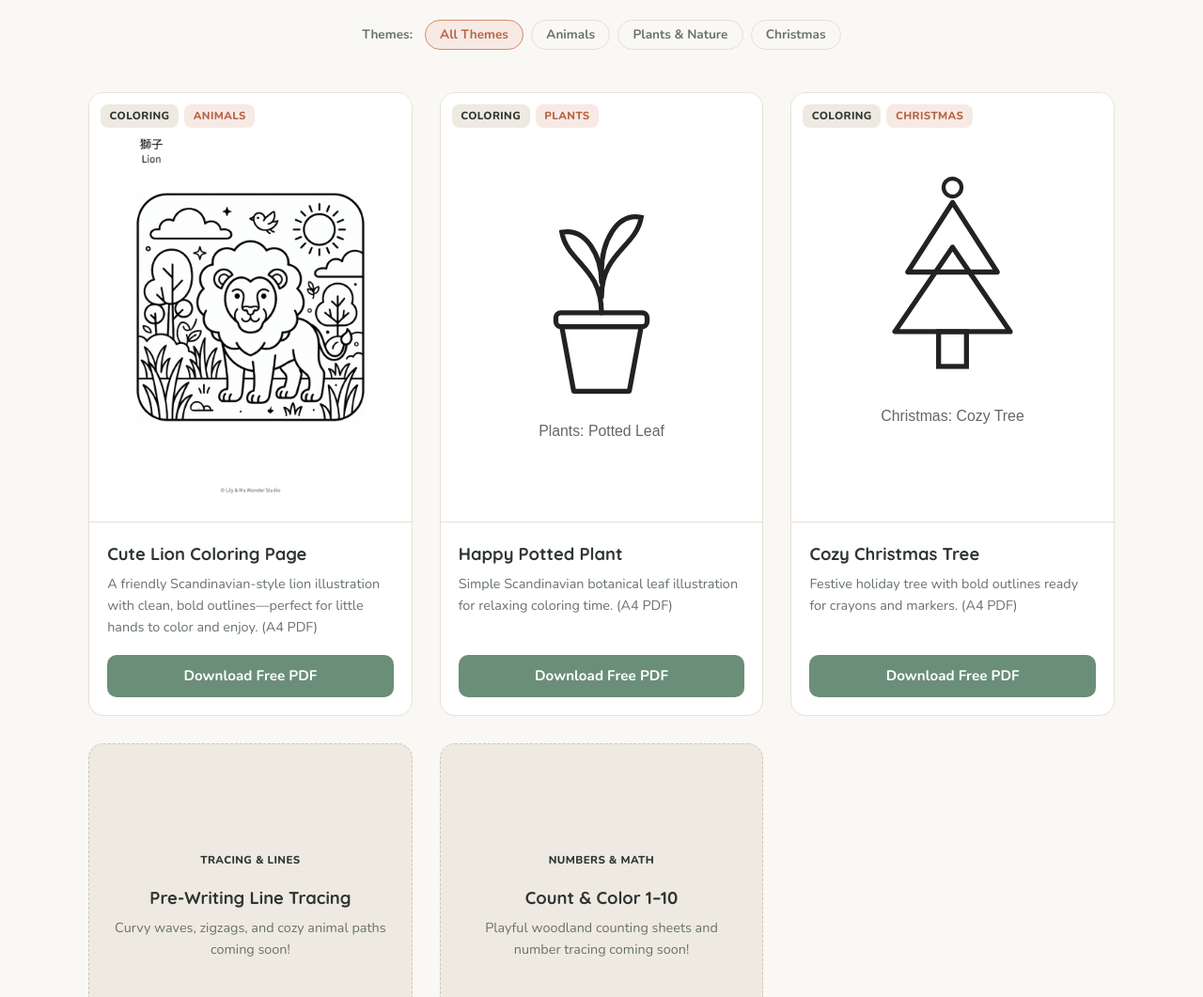
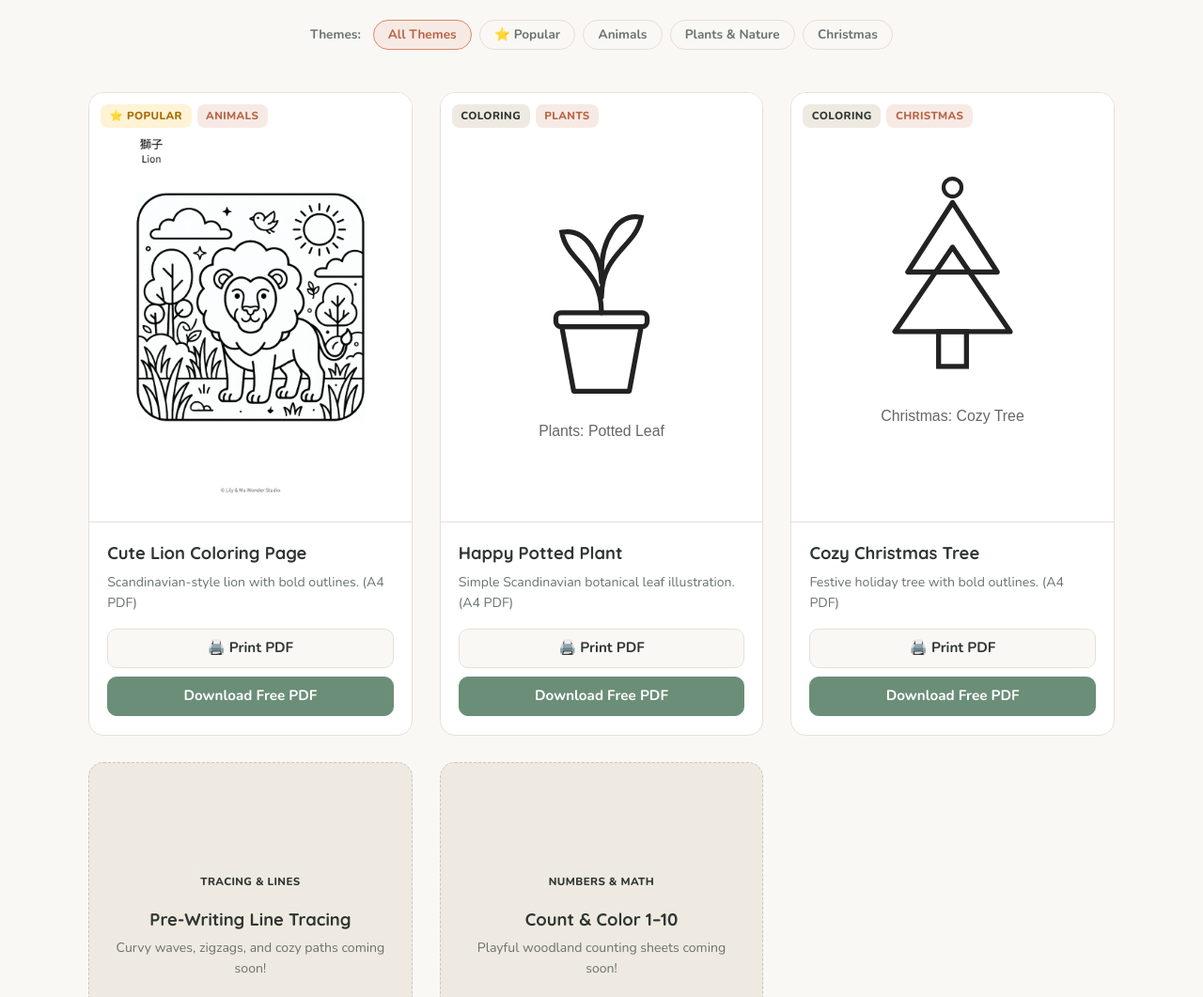
Before and after one commit to lilyandmu/lilymu-wonder-studio, a plain HTML site: page index.html in a window 1280 px wide. Shown: the part 351-1412 px from the top of the page at 94% size. Drawn offline with nearby package versions, Linux system fonts and the light colour scheme.

Commit message:
Add files via upload

```diff
--- a/index.html
+++ b/index.html
@@ -119,7 +119,7 @@
       gap: 0.5rem;
       margin: 0 auto 2.2rem;
       padding: 0.6rem 1rem;
-      max-width: 760px;
+      max-width: 820px;
     }
 
     .sub-filter-bar.hidden {
@@ -235,8 +235,13 @@
       color: #B86446;
     }
 
+    .badge.popular {
+      background-color: #FFF3D6;
+      color: #A66B00;
+    }
+
     .card-body {
-      padding: 1.2rem;
+      padding: 1.15rem 1.2rem 1.25rem;
       flex-grow: 1;
       display: flex;
       flex-direction: column;
@@ -247,31 +252,63 @@
       font-family: 'Quicksand', sans-serif;
       font-size: 1.15rem;
       font-weight: 700;
-      margin-bottom: 0.35rem;
+      margin-bottom: 0.3rem;
     }
 
     .card-desc {
       color: var(--text-muted);
-      font-size: 0.9rem;
-      margin-bottom: 1.1rem;
+      font-size: 0.88rem;
+      margin-bottom: 0.95rem;
+    }
+
+    /* 卡片與預覽視窗底部：Print PDF 在上、Download 在下，兩顆同寬同高 */
+    .card-actions,
+    .modal-actions {
+      display: flex;
+      flex-direction: column;
+      gap: 0.55rem;
+      width: 100%;
+    }
+
+    .btn-print,
+    .btn-download {
+      display: flex;
+      align-items: center;
+      justify-content: center;
+      gap: 0.4rem;
+      width: 100%;
+      height: 42px;
+      padding: 0 1rem;
+      border-radius: 10px;
+      font-family: 'Nunito', sans-serif;
+      font-weight: 700;
+      font-size: 0.95rem;
+      line-height: 1;
+      text-decoration: none;
+      cursor: pointer;
+      transition: all 0.2s ease;
+    }
+
+    .btn-print {
+      background-color: var(--bg-cream);
+      color: var(--text-dark);
+      border: 1.5px solid var(--border-light);
+    }
+
+    .btn-print:hover {
+      background-color: var(--warm-sand);
+      border-color: var(--sage-green);
     }
 
     .btn-download {
-      display: block;
-      width: 100%;
-      text-align: center;
       background-color: var(--sage-green);
       color: #FFFFFF;
-      text-decoration: none;
-      font-weight: 700;
-      font-size: 0.95rem;
-      padding: 0.65rem 1rem;
-      border-radius: 10px;
-      transition: background-color 0.2s ease;
+      border: 1.5px solid var(--sage-green);
     }
 
     .btn-download:hover {
       background-color: var(--sage-hover);
+      border-color: var(--sage-hover);
     }
 
     /* Coming Soon Placeholder Card */
@@ -302,7 +339,7 @@
     .modal-content {
       background: #FFFFFF;
       border-radius: 16px;
-      max-width: 540px;
+      max-width: 500px;
       width: 100%;
       padding: 1.5rem;
       text-align: center;
@@ -321,7 +358,7 @@
     }
 
     .modal-content img {
-      max-height: 62vh;
+      max-height: 58vh;
       width: auto;
       max-width: 100%;
       border: 1px solid var(--border-light);
@@ -366,6 +403,7 @@
   <div class="sub-filter-bar" id="coloringSubBar">
     <span class="sub-label">Themes:</span>
     <button class="sub-btn active" data-sub="all">All Themes</button>
+    <button class="sub-btn" data-sub="popular">⭐ Popular</button>
     <button class="sub-btn" data-sub="animals">Animals</button>
     <button class="sub-btn" data-sub="plants">Plants &amp; Nature</button>
     <button class="sub-btn" data-sub="christmas">Christmas</button>
@@ -375,11 +413,11 @@
   <main class="container">
     <div class="grid" id="gallery">
 
-     <!-- 卡片 1：塗色圖 -> Animals -->
-      <article class="card" data-category="coloring" data-sub="animals">
+      <!-- 卡片 1：塗色圖 -> Animals -->
+      <article class="card" data-category="coloring" data-sub="animals" data-popular="true">
         <div class="card-thumb" onclick="openPreview(this, 'Cute Lion Coloring Page', 'downloads/animal-lion.pdf')">
           <div class="badge-group">
-            <span class="badge">Coloring</span>
+            <span class="badge popular">⭐ Popular</span>
             <span class="badge sub">Animals</span>
           </div>
           <img src="images/animal-lion.png" alt="Cute Lion Printable Coloring Page">
@@ -387,14 +425,17 @@
         <div class="card-body">
           <div>
             <h2 class="card-title">Cute Lion Coloring Page</h2>
-            <p class="card-desc">A friendly Scandinavian-style lion illustration with clean, bold outlines—perfect for little hands to color and enjoy. (A4 PDF)</p>
+            <p class="card-desc">Scandinavian-style lion with bold outlines. (A4 PDF)</p>
           </div>
-          <a href="downloads/animal-lion.pdf" download class="btn-download">Download Free PDF</a>
+          <div class="card-actions">
+            <button type="button" class="btn-print" onclick="recordClick('animal-lion'); printPDF('downloads/animal-lion.pdf')">🖨️ Print PDF</button>
+            <a href="downloads/animal-lion.pdf" download class="btn-download" onclick="recordClick('animal-lion')">Download Free PDF</a>
+          </div>
         </div>
       </article>
 
       <!-- 範例卡片 2：塗色圖 -> Plants & Nature -->
-      <article class="card" data-category="coloring" data-sub="plants">
+      <article class="card" data-category="coloring" data-sub="plants" data-popular="false">
         <div class="card-thumb" onclick="openPreview(this, 'Happy Potted Monstera', 'downloads/potted-monstera.pdf')">
           <div class="badge-group">
             <span class="badge">Coloring</span>
@@ -405,14 +446,17 @@
         <div class="card-body">
           <div>
             <h2 class="card-title">Happy Potted Plant</h2>
-            <p class="card-desc">Simple Scandinavian botanical leaf illustration for relaxing coloring time. (A4 PDF)</p>
+            <p class="card-desc">Simple Scandinavian botanical leaf illustration. (A4 PDF)</p>
           </div>
-          <a href="downloads/potted-monstera.pdf" download class="btn-download">Download Free PDF</a>
+          <div class="card-actions">
+            <button type="button" class="btn-print" onclick="recordClick('potted-monstera'); printPDF('downloads/potted-monstera.pdf')">🖨️ Print PDF</button>
+            <a href="downloads/potted-monstera.pdf" download class="btn-download" onclick="recordClick('potted-monstera')">Download Free PDF</a>
+          </div>
         </div>
       </article>
 
       <!-- 範例卡片 3：塗色圖 -> Christmas -->
-      <article class="card" data-category="coloring" data-sub="christmas">
+      <article class="card" data-category="coloring" data-sub="christmas" data-popular="false">
         <div class="card-thumb" onclick="openPreview(this, 'Cozy Christmas Tree', 'downloads/christmas-tree.pdf')">
           <div class="badge-group">
             <span class="badge">Coloring</span>
@@ -423,9 +467,12 @@
         <div class="card-body">
           <div>
             <h2 class="card-title">Cozy Christmas Tree</h2>
-            <p class="card-desc">Festive holiday tree with bold outlines ready for crayons and markers. (A4 PDF)</p>
+            <p class="card-desc">Festive holiday tree with bold outlines. (A4 PDF)</p>
           </div>
-          <a href="downloads/christmas-tree.pdf" download class="btn-download">Download Free PDF</a>
+          <div class="card-actions">
+            <button type="button" class="btn-print" onclick="recordClick('christmas-tree'); printPDF('downloads/christmas-tree.pdf')">🖨️ Print PDF</button>
+            <a href="downloads/christmas-tree.pdf" download class="btn-download" onclick="recordClick('christmas-tree')">Download Free PDF</a>
+          </div>
         </div>
       </article>
 
@@ -434,7 +481,7 @@
         <div>
           <span class="badge" style="display:inline-block; margin-bottom:0.8rem;">Tracing &amp; Lines</span>
           <h3 class="card-title">Pre-Writing Line Tracing</h3>
-          <p class="card-desc">Curvy waves, zigzags, and cozy animal paths coming soon!</p>
+          <p class="card-desc">Curvy waves, zigzags, and cozy paths coming soon!</p>
         </div>
       </article>
 
@@ -443,7 +490,7 @@
         <div>
           <span class="badge" style="display:inline-block; margin-bottom:0.8rem;">Numbers &amp; Math</span>
           <h3 class="card-title">Count &amp; Color 1–10</h3>
-          <p class="card-desc">Playful woodland counting sheets and number tracing coming soon!</p>
+          <p class="card-desc">Playful woodland counting sheets coming soon!</p>
         </div>
       </article>
 
@@ -455,8 +502,11 @@
     <div class="modal-content">
       <button class="modal-close" onclick="closePreview(event, true)">&times;</button>
       <img id="modalImg" src="" alt="Printable Preview">
-      <h3 id="modalTitle" class="card-title" style="margin-bottom:0.8rem;"></h3>
-      <a id="modalDownload" href="#" download class="btn-download">Download Printable PDF</a>
+      <h3 id="modalTitle" class="card-title" style="margin-bottom:0.9rem;"></h3>
+      <div class="modal-actions">
+        <button type="button" id="modalPrint" class="btn-print">🖨️ Print PDF</button>
+        <a id="modalDownload" href="#" download class="btn-download">Download Printable PDF</a>
+      </div>
     </div>
   </div>
 
@@ -474,7 +524,6 @@
     let currentSub = 'all';
 
     function filterGallery() {
-      // 控制第二層次分類列是否顯示（在 All 或 Coloring 狀態下顯示）
       if (currentMain === 'all' || currentMain === 'coloring') {
         subBar.classList.remove('hidden');
       } else {
@@ -484,9 +533,18 @@
       cards.forEach(card => {
         const cardCat = card.dataset.category;
         const cardSub = card.dataset.sub;
+        const isPopular = card.dataset.popular === 'true';
 
         const matchMain = (currentMain === 'all') || (cardCat === currentMain);
-        const matchSub = (currentSub === 'all') || (cardSub === currentSub);
+        let matchSub = false;
+
+        if (currentSub === 'all') {
+          matchSub = true;
+        } else if (currentSub === 'popular') {
+          matchSub = isPopular;
+        } else {
+          matchSub = (cardSub === currentSub);
+        }
 
         if (matchMain && matchSub) {
           card.style.display = 'flex';
@@ -496,14 +554,12 @@
       });
     }
 
-    // 第一層按鈕點擊事件
     mainBtns.forEach(btn => {
       btn.addEventListener('click', () => {
         mainBtns.forEach(b => b.classList.remove('active'));
         btn.classList.add('active');
         currentMain = btn.dataset.filter;
 
-        // 切換主分類時，把次分類重置為 All Themes
         currentSub = 'all';
         subBtns.forEach(sb => sb.classList.remove('active'));
         subBtns[0].classList.add('active');
@@ -512,14 +568,12 @@
       });
     });
 
-    // 第二層按鈕點擊事件
     subBtns.forEach(btn => {
       btn.addEventListener('click', () => {
         subBtns.forEach(b => b.classList.remove('active'));
         btn.classList.add('active');
         currentSub = btn.dataset.sub;
 
-        // 若點選特定主題（例如 Animals），自動把主分類對齊到 Coloring Pages
         if (currentSub !== 'all' && currentMain === 'all') {
           currentMain = 'coloring';
           mainBtns.forEach(mb => {
@@ -531,12 +585,14 @@
       });
     });
 
-    // 大圖預覽視窗功能
     function openPreview(thumbEl, title, pdfUrl) {
       const clickedImg = thumbEl.querySelector('img').src;
       document.getElementById('modalImg').src = clickedImg;
       document.getElementById('modalTitle').textContent = title;
       document.getElementById('modalDownload').href = pdfUrl;
+      document.getElementById('modalPrint').onclick = function() {
+        printPDF(pdfUrl);
+      };
       document.getElementById('previewModal').classList.add('open');
     }
 
@@ -545,6 +601,38 @@
         document.getElementById('previewModal').classList.remove('open');
       }
     }
+
+    function printPDF(pdfUrl) {
+      let printFrame = document.getElementById('hidden-print-frame');
+      if (!printFrame) {
+        printFrame = document.createElement('iframe');
+        printFrame.id = 'hidden-print-frame';
+        printFrame.style.position = 'fixed';
+        printFrame.style.right = '0';
+        printFrame.style.bottom = '0';
+        printFrame.style.width = '0';
+        printFrame.style.height = '0';
+        printFrame.style.border = '0';
+        document.body.appendChild(printFrame);
+      }
+
+      printFrame.onload = function() {
+        try {
+          printFrame.contentWindow.focus();
+          printFrame.contentWindow.print();
+        } catch (e) {
+          window.open(pdfUrl, '_blank');
+        }
+      };
+
+      printFrame.src = pdfUrl;
+    }
+
+    function recordClick(itemId) {
+      if (typeof gtag === 'function') {
+        gtag('event', 'printable_download', { item_id: itemId });
+      }
+    }
   </script>
 
 </body>
```
